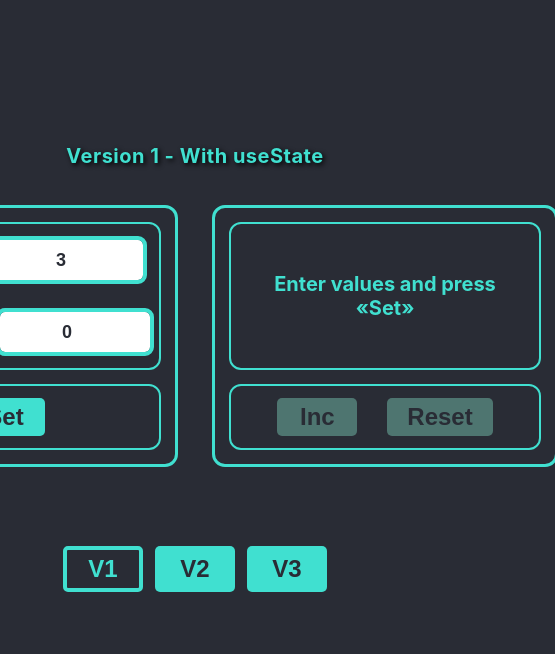
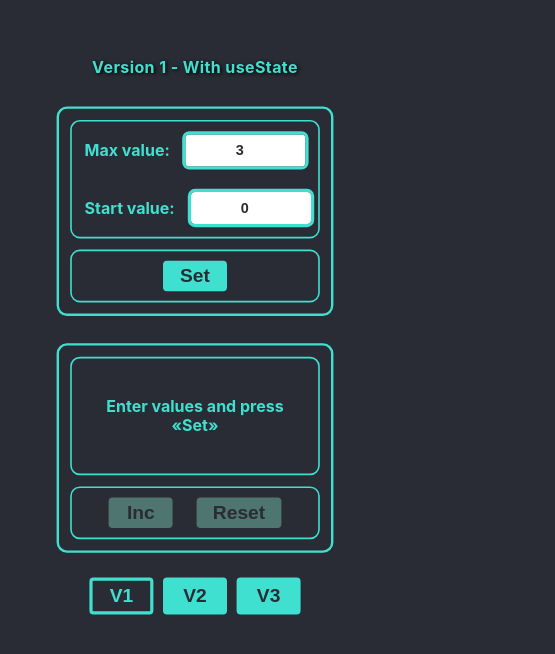
Before and after one commit to KaninGleb/Counter, a React (Vite) app: page / in a window 390 px wide. Shown: the part 118-772 px from the top of the page, 555 px wide, since content can reach past the window. Built offline with nearby package versions, Linux system fonts and the light colour scheme.

Commit message:
VersionSwitcher - media upgraded

```diff
--- a/src/app/global.module.css
+++ b/src/app/global.module.css
@@ -32,3 +32,13 @@ code {
     display: flex;
     gap: 40px;
 }
+
+@media screen and (max-width: 800px) {
+    .App {
+        scale: 0.8;
+    }
+
+    .container {
+        flex-direction: column;
+    }
+}
--- a/src/common/components/VersionSwitcher/VersionSwitcher.tsx
+++ b/src/common/components/VersionSwitcher/VersionSwitcher.tsx
@@ -13,7 +13,7 @@ export const VersionSwitcher = ({ currentVersion, onVersionChange }: VersionSwit
   const versions: VersionType[] = ['v1', 'v2', 'v3'];
 
   return (
-    <div className={vs.versionWrapper}>
+    <div className={`${vs.versionWrapper} ${currentVersion === 'v1' && vs.mediaVersionWrapper}`}>
       {versions.map(v => (
         <Button
           key={v}
--- a/src/common/styles/VersionSwitcher.module.css
+++ b/src/common/styles/VersionSwitcher.module.css
@@ -17,3 +17,9 @@
     text-align: center;
     margin-bottom: 40px;
 }
+
+@media screen and (max-width: 800px) {
+    .mediaVersionWrapper {
+        bottom: -80px;
+    }
+}
```
